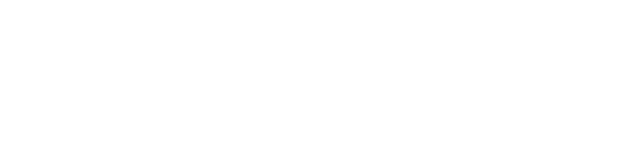
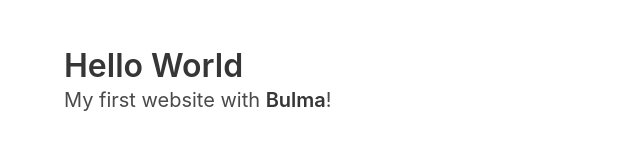
Before and after one commit to lundeej/motivationPoster, a plain HTML site: page index.html in a window 1280 px wide. Shown: the whole page, without its empty margins (0-640 px from the left). Drawn offline with nearby package versions, Linux system fonts and the light colour scheme.

Commit message:
assets folder, bulma functionality

```diff
--- /dev/null
+++ b/assets/style.css
@@ -0,0 +1 @@
+@import "https://cdn.jsdelivr.net/npm/bulma@0.9.4/css/bulma.min.css";
--- a/index.html
+++ b/index.html
@@ -5,9 +5,20 @@
     <meta http-equiv="X-UA-Compatible" content="IE=edge">
     <meta name="viewport" content="width=device-width, initial-scale=1.0">
     <title>Ultimate Motivation</title>
-
+    <link rel="stylesheet" href="https://cdn.jsdelivr.net/npm/bulma@0.9.4/css/bulma.min.css">
 </head>
 <body>
 
+<section class="section">
+    <div class="container">
+        <h1 class="title">
+            Hello World
+        </h1>
+        <p class="subtitle">
+            My first website with <strong>Bulma</strong>!
+        </p>
+    </div>
+</section>
+
 </body>
 </html>
--- a/style.css
+++ /dev/null
@@ -1,7 +0,0 @@
-* {
-    background-color: black;
-}
-
-header {
-    font-family: 'Courier New', Courier, monospace;
-}
```
Also changed, not shown: assets/script.js (added).
